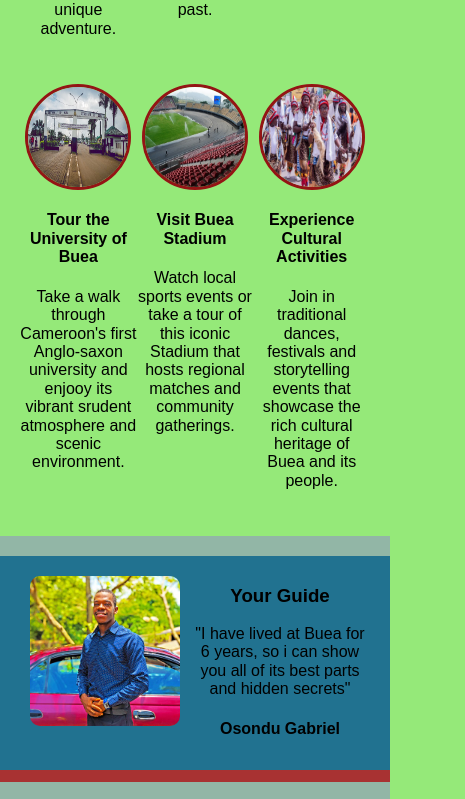
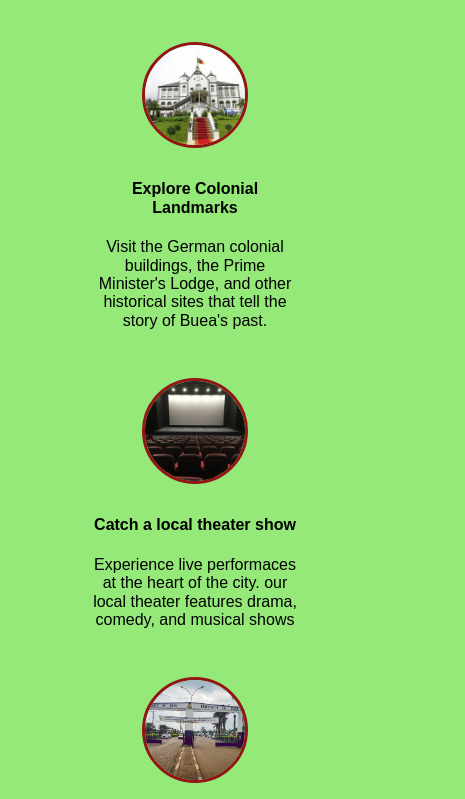
Before and after one commit to OsonduGabriel/hometown-homepage, a plain HTML site: page index.html in a window 390 px wide. Shown: the part 1127-1926 px from the top of the page, 465 px wide, since content can reach past the window. Drawn offline with nearby package versions, Linux system fonts and the light colour scheme; a web font is replaced by a local one.

Commit message:
Responsive design
Responsive design cssfor mobile nd desktop

```diff
--- a/index.html
+++ b/index.html
@@ -1,5 +1,8 @@
 <html>
     <head>
+        <meta charset="UTF-8">
+        <meta name="viewport" content="width=device-width, initial-scale=1">
+        <meta name="author" content="Osondu Gabriel">
         <title>Buea Tour</title>
         <link rel="icon" type="images/x-icon, images/png, images/jpg" href="images/ico32.png">
         <link rel="stylesheet" href="https://cdnjs.cloudflare.com/ajax/libs/normalize/8.0.1/normalize.css">
@@ -8,72 +11,66 @@
         <link href="https://fonts.googleapis.com/css2?family=Happy+Monkey&display=swap" rel="stylesheet">
         <link rel="stylesheet" href="styles.css">
 
-        <meta property="og:title" content="Hometown Homepage">
+        <meta property="og:title" content="Hometown HomePage">
         <meta property="og:image" content="">
-        <meta property="og:description" content="A homepage website about Buea created using HTML and CSS">
+        <meta property="og:description" content="Buea Hometown HomePage created using HTML and CSS">
         <meta property="og:type" content="website">
-        <meta property="og:url" content="https://tinyurl.com/3n6zw6rr">
+        <meta property="og:url" content="">
         <meta property="og:site_name" content="GabrielWeb">
-        <meta name="description" content="Hometown Homepage">
-        <meta name="author" content="Osondu Gabriel">
-        <!-- web page refreshes every 30 seconds -->
-        <!-- <meta http-equiv="refresh" content="30">  -->
-        <meta name="viewport" content="width=device-width, initial-scale=1">
+        <meta name="description" content="Hometown HomePage">
     </head>
     <body>
+
+                   <header>
                         <!--Hero SECTION-->
-         <div id="hero">
-            <h1 id="town">Visit Buea</h1>
-            <h2 id="intro">Explore the charm, culture, and natural beauty of Buea,
-                the historic town at the foot of Mount Cameroon</h2>
+                        <div class=" container hero">
+                           <h1 class="town">Visit Buea</h1>
+                           <h2 class="intro">
+                              Explore the charm, culture, and natural beauty of Buea,
+                               the historic town at the foot of Mount Cameroon
+                            </h2>
                         </div>
-
+                   </header>
               <!--Activities Section-->
-         <div id="activities-header">
+              <div class=" container activities-header">
                  <h2>Top six activities to do at Buea</h2>
                  <!--Activity-section 1-->
-            <div id="activities-section">
+                 <div class="activities-section">
                   <div class="activity">
-               <img src="images/mountain.jpg" id="activity-img" alt="image of Buae Mountain">
+                    <img src="images/mountain.jpg" class="activity-img" alt="image of Buae Mountain">
                     <h4>Hike Mount Cameroon</h4>
                     <p>Challenge yourslef with a trek up the highest mountain in West Africa.
                          Enjoy breathtaking views and a unique adventure.</p>
                    </div>
-
                  <div class="activity">
-               <img src="images/palace.jpg" id="activity-img" alt="image of Buea Palace">
+                    <img src="images/palace.jpg" class="activity-img" alt="image of Buea Palace">
                     <h4>Explore Colonial Landmarks</h4>
                     <p>Visit the German colonial buildings, the Prime Minister's Lodge,
                       and other historical sites that tell the story of Buea's past.</p>
                   </div>
-
                  <div class="activity">
-               <img src="images/theater.jpg" id="activity-img" alt="image of theater">
+                    <img src="images/theater.jpg" class="activity-img" alt="image of theater">
                     <h4>Catch a local theater show</h4>
                     <p>Experience live performaces at the heart of the city.
                          our local theater features drama, comedy, and musical shows </p>
                  </div>
                </div>
-
                <!--Activity section 2-->
-
-          <div id="activities-section">
+               <div class="activities-section">
                   <div class="activity">
-               <img src="images/ub.jpg" id="activity-img" alt="image of University of Buea">
+                    <img src="images/ub.jpg" class="activity-img" alt="image of University of Buea">
                     <h4>Tour the University of Buea</h4>
                     <p>Take a walk through Cameroon's first Anglo-saxon university and enjooy its
                           vibrant srudent atmosphere and scenic environment.</p>
                    </div>
-
                  <div class="activity">
-               <img src="images/stadium.jpg" id="activity-img" alt="image of Buea Stadium">
+                    <img src="images/stadium.jpg" class="activity-img" alt="image of Buea Stadium">
                     <h4>Visit Buea Stadium</h4>
                     <p>Watch local sports events or take a tour of this iconic Stadium
                          that hosts regional matches and community gatherings.</p>
                   </div>
-
                  <div class="activity">
-               <img src="images/culture.jpg" id="activity-img" alt="image of Cultural activities">
+                    <img src="images/culture.jpg" class="activity-img" alt="image of Cultural activities">
                     <h4>Experience Cultural Activities</h4>
                     <p>Join in traditional dances, festivals and storytelling events
                           that showcase the rich cultural heritage of Buea and its
@@ -81,33 +78,30 @@
                  </div>
                </div>
               </div>
-
                        <!--Guide SECTION-->
-         <div id="guide-section">
-               <div id="guide">
-                    <div>
+               <div class="container  guide">
+                         <div class="guide-body">
                               <h3>Your Guide</h3>
-                         <p>"I have lived at Buea for 6 years, so i can show you all of
+                              <p>"I have lived in Buea for 6 years, so i can show you all of
                                    its best parts and hidden secrets"</p>
                               <h4>Osondu Gabriel</h4>
                          </div>
-                    <div >
-                    <img src="images/gabriel.jpg" id="guide-img" alt="Picture of Guide">
-                    </div>
+                         <div class="guide-img-holder" >
+                         <img src="images/gabriel.jpg" class="guide-img" alt="Picture of Guide">
                          </div>
                </div>
 
               <!--Footer Section-->
-         <div id="footer">
-               <div id="follow-section">
-                         <img src="images/github.png" id="follow-img" alt="github icon">
+              <footer>
+                    <div class="follow-section">
+                              <img src="images/github.png" class="follow-img" alt="github icon">
                               <p>Follow me on <a href="https://github.com/OsonduGabriel"
-                              target="blank">github</a> </p>
+                                   target="_blank">github</a> </p>
                     </div>
                     <div>
                          <p> &copy; 2025 Visit Buea | Osondu Gabriel | All rights reserved.</p>
                     </div>
-          </div>
+               </footer>
 
     </body>
 </html>
--- a/styles.css
+++ b/styles.css
@@ -7,7 +7,7 @@ LIGHT BLUE: #457B9D
 DARK BLUE: #1D3557
 
 */
-
+/* --------GENERIC ITEMS--------- */
 body {
     margin: 0;
     font-family: "Happy Monkey", sans-serif;
@@ -16,98 +16,126 @@ body {
 }
 
 img {
-    width: 100px;
+    max-width: 100%;
+    display: block;
 }
 
-#hero{
-    height: 700px;
-    color: white;
+
+/* -------TYPOGRAPHY---------- */
+h1, h2, h3{
+   font-size: 1.75rem;
+}
+p{
+   font-size: 1rem;
+}
+
+.town{
+    background-color: #4b39f1;
+    padding: 0.75em 1.75em;
+}
+
+.intro{
+    background-color: #1D3557;
+    padding: 0.75em 1.75em;
+    max-width: 90%;
+}
+
+/* ------LAYOUT------- */
+.container{
+   width: 90%;
+   max-width: 900px;
+   margin: 0 auto;
+}
+
+    header{
     background-image: url("images/buea.jpg");
     background-size: cover;
+    }
+
+.hero{
+    min-height: 700px;
+    width: 100%;
+    color: white;
     text-shadow: 1px 0px 1px black;
     display: flex;
     flex-direction: column;
     justify-content: center;
     align-items: center;
+    margin-bottom: 2em;
 }
 
-#town{
 
-    background-color: #4b39f1;
-    padding: 10px 20px;
+.activities-header{
+    background: #95e979;
+ }
+
+.activities-section{
+    display: flex;
+    flex-direction: column;
+    align-items:center;
 }
 
-#intro{
-    background-color: #1D3557;
-    padding: 10px 20px;
-    width: 500px;
-}
-
-#activities-header{
-    background: #95e979;
-    margin-top: 0px;
- }
-
-#activities-section{
-    background: #95e979;
-    display: flex;
-    flex-direction: row;
-    justify-content:space-between;
-
-    margin: 30px 20px;
-}
-
- #activity-img{
+ .activity-img{
     border: 3px solid rgb(147, 21, 21);
     border-radius: 50%;
-    height: 100px;
+    margin: 2em auto;
+    width: 100%;
+    max-width: 100px;
+    min-height: 100px;
+    object-fit: cover;
  }
 
  .activity{
-      width: 300px;
+      width: 60%;
  }
 
- .activity:hover{
+ .activity:hover, .activity:focus{
     box-shadow: 2px 3px 8px #1D3557;
-    padding: 3px 5px;
+    padding: 1.25em 1.85em;
  }
 
- #guide-section{
-    background: rgb(146, 182, 166);
+
+ .guide{
+    background: #217290 ;
     display: flex;
-    justify-content: center;
+    flex-direction: row;
+    justify-content: space-between;
+    width: 60%;
+    max-width: 500px;
+    border-bottom: 12px solid #a83232;
+    margin: 3em auto;
+    padding: 1em 2em;
  }
 
- #guide{
-    background: #217290 ;
-    display: flex;
-    flex-direction: row-reverse;
-    justify-content: center;
-    width: 400px;
-    border-bottom: 12px solid #a83232;
-    margin: 20px auto;
-    padding: 10px 20px;
+ .guide-body{
+      width: 70%;
+      order: 1;
+ }
+ .guide-img-holder{
+      width: 20%;
+      order: 0;
  }
 
- #guide-img{
-    margin: 10px 10px;
-    width: 150px;
-    height: 150px;
+ .guide-img{
+    width: 100%;
+    max-width: 150px;
+    min-height: 150px;
+    object-fit: cover;
     border-radius: 10px;
  }
 
- #footer{
+ footer{
     background: rgb(146, 182, 166);
     display: flex;
     flex-direction: column;
  }
 
- #follow-section{
+ .follow-section{
     display: flex;
     justify-content: center;
  }
 
- #follow-img{
+ .follow-img{
     width: 30px;
     height: 30px;
     margin: 8px 8px;
@@ -116,3 +144,19 @@ img {
 a:hover{
     text-shadow: 0px 0px 2px rgb(139, 25, 25);
 }
+
+@media(min-width:675px){
+.activities-section{
+    display: flex;
+    flex-direction: row;
+    justify-content:space-between;
+    margin: 0 1em;
+}
+ .activity:hover, .activity:focus{
+    box-shadow: 1px 1px 4px #1D3557;
+    padding: 1.25em 1.85em;
+ }
+ .activity{
+      width: 25%;
+ }
+}
```
Lines whose indentation alone changed are shown as unchanged.
